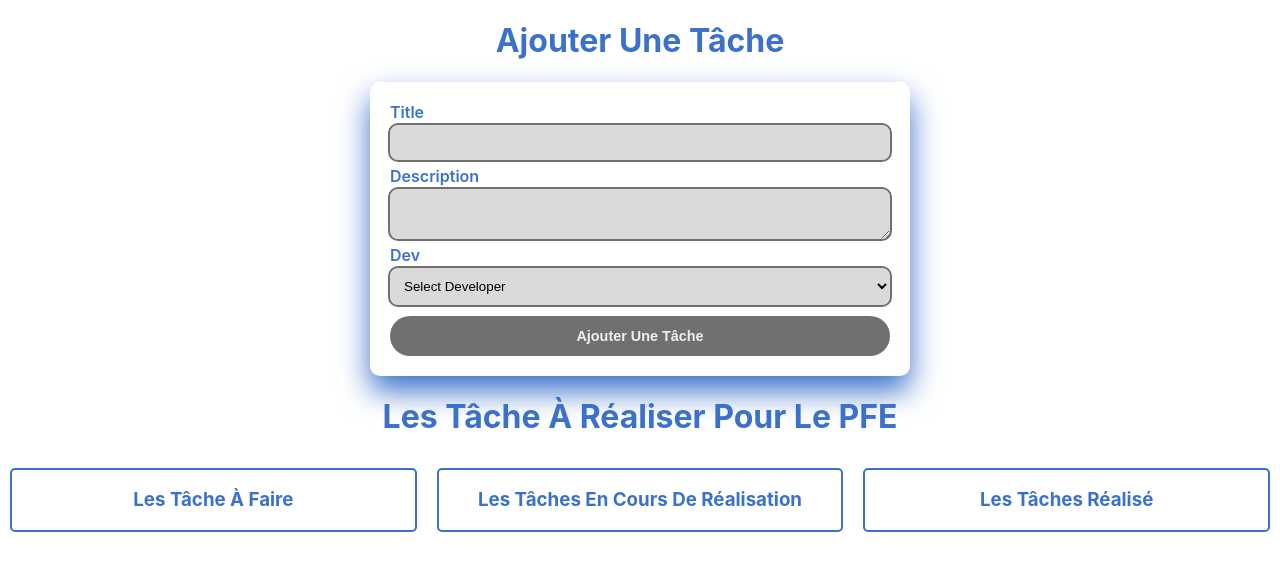
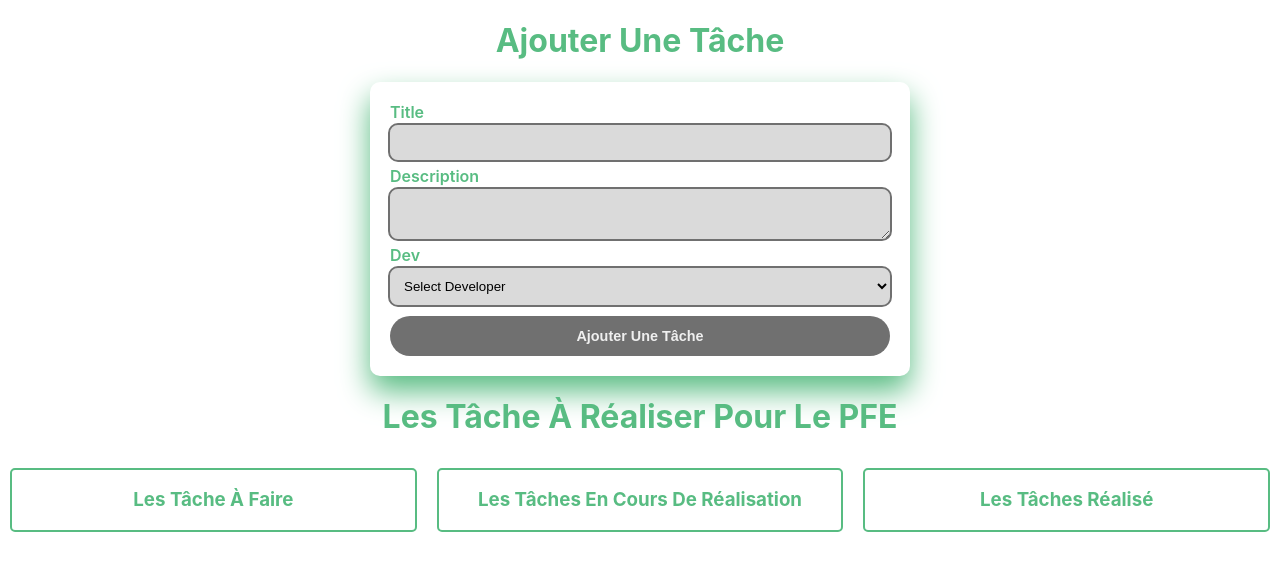
Before and after one commit to Ayyouboubbad/projetReact, a React (Create React App) app: page / in a window 1280 px wide. Shown: the top 570 px of the page. Built offline with nearby package versions, Linux system fonts and the light colour scheme.

Commit message:
Projet realise

```diff
--- a/src/App.css
+++ b/src/App.css
@@ -1,21 +1,21 @@
 .form {
   --bg-light: #efefef;
   --bg-dark: #707070;
-  --clr: #3B71CA;
+  --clr: #58bc82;
   --clr-alpha: #9c9c9c60;
   display: flex;
   flex-direction: column;
   gap: 6px;
   max-width: 500px;
   border-radius: 10px;
-  box-shadow: 0 15px 30px rgba(59, 113, 202, 1);
+  box-shadow: 0 15px 30px rgba(88,188,130);
   margin: auto;
   padding: 20px;
 }
 h1{
   text-align: center;
   text-transform: capitalize;
-  color: #3B71CA;
+  color: #58bc82;
 }
 .input-form {
   width: 100%;
--- a/src/pages/workflow.jsx
+++ b/src/pages/workflow.jsx
@@ -3,7 +3,7 @@ import * as actionTypes from "../store/actionType"
 import Todo from "../components/todo";
 import { connect } from "react-redux";
 function WorkFlow(props){
-    var todosListStyle={border: "solid 2px #3B71CA",width:"100%",textAlign: "center",margin: "10px",borderRadius:"5px", textTransform:"capitalize", color:"#3B71CA"};
+    var todosListStyle={border: "solid 2px #58bc82",width:"100%",textAlign: "center",margin: "10px",borderRadius:"5px", textTransform:"capitalize", color:"#58bc82"};
     const moveToProgress=(taskId)=>{
         props.markAsInProgress(taskId)
     }
```
